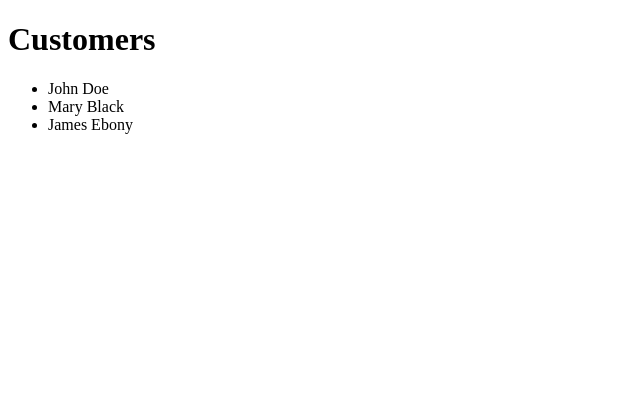
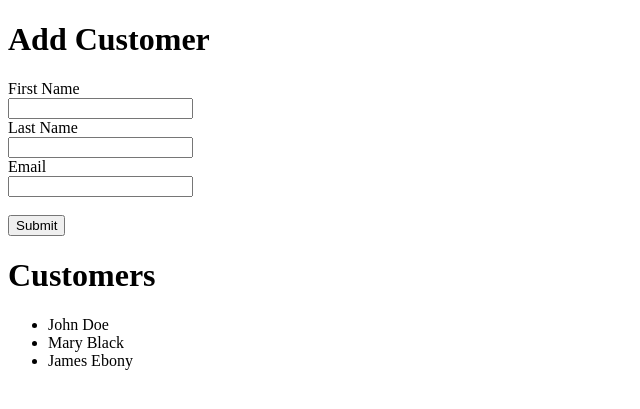
Before and after one commit to enz54/customerapp, a Node server app: page / in a window 1280 px wide. Shown: the top 409 px of the page, without its empty margins (0-640 px from the left). Run offline with Node 20, Linux system fonts and the light colour scheme.

Commit message:
NEW UPDATES

```diff
--- a/views/index.ejs
+++ b/views/index.ejs
@@ -1,4 +1,18 @@
 <% include partials/header %>
+<h1>Add Customer</h1>
+<form method="POST" action="/users/add">
+    <label>First Name</label><br>
+    <input type="text" name="first_name">
+    <br>
+    <label>Last Name</label><br>
+    <input type="text" name="last_name">
+    <br>
+    <label>Email</label><br>
+    <input type="text" name="email"><br><br>
+    <input type="submit" value="Submit">
+</form>
+
+
 <h1><%= title %></h1>
 <ul>
 <% users.forEach(function(user){ %>
```
Also changed, not shown: 1 other file.
